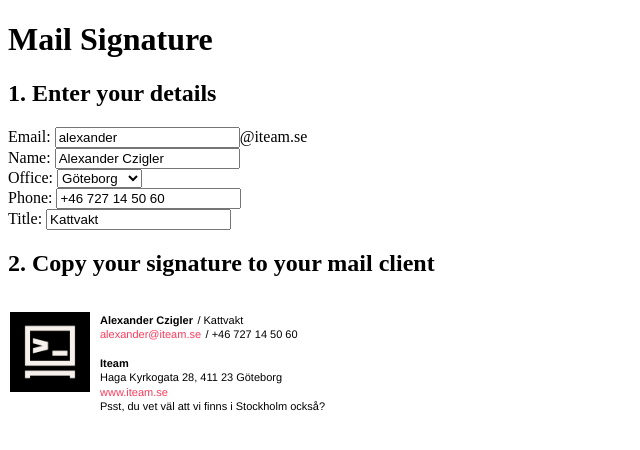
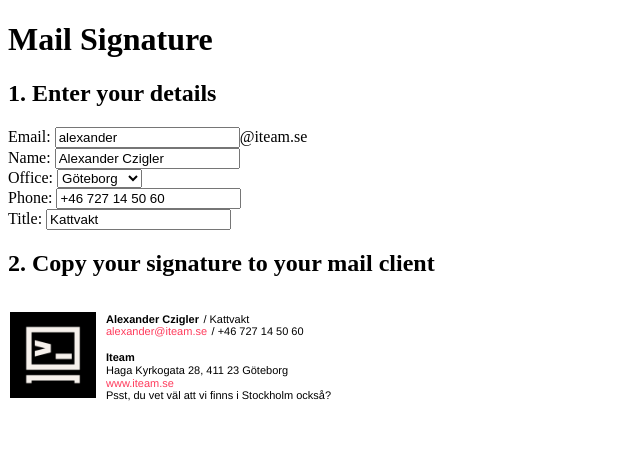
Before and after one commit to Iteam1337/mail-signature, a SvelteKit app: page / in a window 1280 px wide. Shown: the top 450 px of the page, without its empty margins (0-640 px from the left). Built offline with nearby package versions, Linux system fonts and the light colour scheme.

Commit message:
fix: aaaaahhhh

```diff
--- a/src/routes/+page.svelte
+++ b/src/routes/+page.svelte
@@ -53,9 +53,9 @@
 						>
 							<img
 								src="favicon.png"
-								height="80"
-								width="80"
-								style=" width:80px; vertical-align: middle; border-radius:0; height: 80px;"
+								height="86"
+								width="86"
+								style=" width:86px; vertical-align: middle; border-radius:0; height: 86px;"
 								alt="Iteam"
 							/>
 						</td>
@@ -64,17 +64,17 @@
 								<tbody
 									><tr>
 										<td
-											style="line-height: 0.9; padding: 0.01px; font-family: Helvetica, Arial, sans-serif;"
+											style="line-height: 0.8; padding: 0.01px; font-family: Helvetica, Arial, sans-serif;"
 										>
 											<span
 												data-acs="name"
-												style=" text-transform: initial; font-weight: bold; color: #000000; letter-spacing: 0px; line-height: 0.9; font-size: 11px;"
+												style=" text-transform: initial; font-weight: bold; color: #000000; letter-spacing: 0px; line-height: 0.8; font-size: 11px;"
 											>
 												{name}
 											</span>
 											<span
 												data-acs="name"
-												style=" text-transform: initial; color: #000000; letter-spacing: 0px; line-height: 0.9; font-size: 11px;"
+												style=" text-transform: initial; color: #000000; letter-spacing: 0px; line-height: 0.8; font-size: 11px;"
 											>
 												/ {title}
 											</span>
@@ -82,7 +82,7 @@
 											<br />
 											<span
 												data-acs="title"
-												style=" text-transform: initial; color: #ff3b5c; line-height: 0.9; font-size: 11px;"
+												style=" text-transform: initial; color: #ff3b5c; line-height: 0.8; font-size: 11px;"
 											>
 												<a
 													href="mailto:{email.toLowerCase()}@iteam.se"
@@ -92,7 +92,7 @@
 											</span>
 											<span
 												data-acs="name"
-												style=" text-transform: initial; color: #000000; letter-spacing: 0px; line-height: 0.9; font-size: 11px;"
+												style=" text-transform: initial; color: #000000; letter-spacing: 0px; line-height: 0.8; font-size: 11px;"
 											>
 												/ {phone}
 											</span>
@@ -100,21 +100,21 @@
 
 											<span
 												data-acs="title"
-												style=" text-transform: initial; font-weight: bold; color: #000000; letter-spacing: 0px; line-height: 0.9; font-size: 11px;"
+												style=" text-transform: initial; font-weight: bold; color: #000000; letter-spacing: 0px; line-height: 0.8; font-size: 11px;"
 											>
 												Iteam
 											</span>
 											<br />
 											<span
 												data-acs="title"
-												style=" text-transform: initial; color: #000000; letter-spacing: 0px; line-height: 0.9; font-size: 11px;"
+												style=" text-transform: initial; color: #000000; letter-spacing: 0px; line-height: 0.8; font-size: 11px;"
 											>
 												{officeAddress}
 											</span>
 											<br />
 											<span
 												data-acs="title"
-												style=" text-transform: initial; color: #ff3b5c; letter-spacing: 0px; line-height: 0.9; font-size: 11px;"
+												style=" text-transform: initial; color: #ff3b5c; letter-spacing: 0px; line-height: 0.8; font-size: 11px;"
 											>
 												<a
 													href="https://www.iteam.se"
@@ -126,7 +126,7 @@
 											<br />
 											<span
 												data-acs="title"
-												style=" text-transform: initial; color: #000000; letter-spacing: 0px; line-height: 0.9; font-size: 11px;"
+												style=" text-transform: initial; color: #000000; letter-spacing: 0px; line-height: 0.8; font-size: 11px;"
 											>
 												Psst, du vet väl att vi finns i {otherOffice} också?
 											</span>
```
